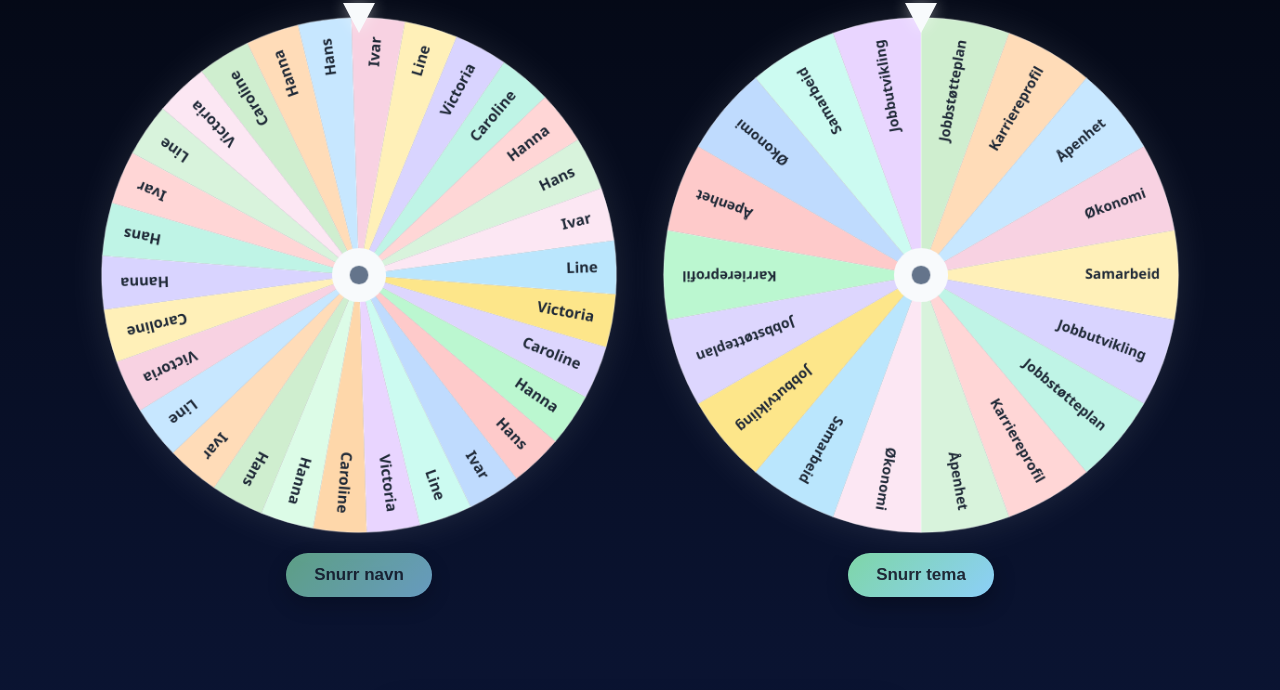
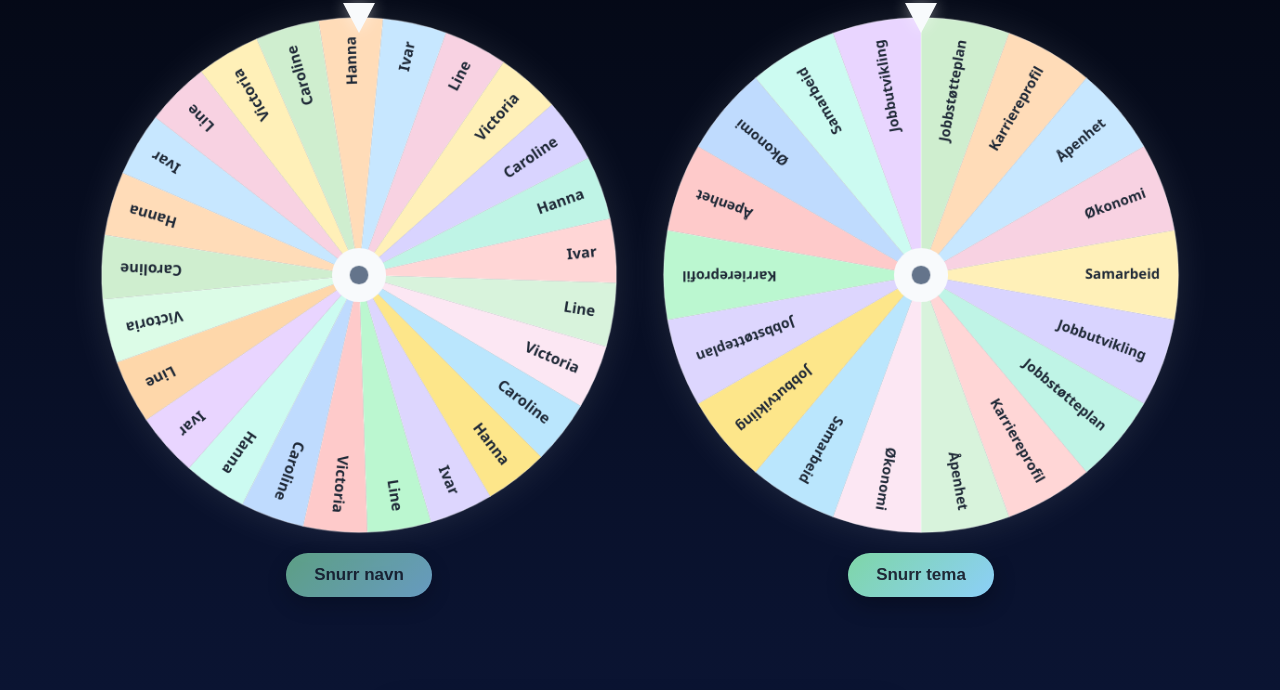
Before and after one commit to vicedw/IPS-med-kategorier, a plain HTML site: page index.html in a window 1280 px wide. Both pictures are taken after a click on the button "Snurr navn". Shown: the part 73-763 px from the top of the page. Drawn offline with Linux system fonts and the light colour scheme.

Commit message:
Update index.html

```diff
--- a/index.html
+++ b/index.html
@@ -621,6 +621,13 @@ function createWheel(config) {
     return originalItems;
   }
 
+  function getDisplayItems() {
+    if (typeof config.getDisplayItems === "function") {
+      return config.getDisplayItems();
+    }
+    return getItems();
+  }
+
   function drawEmptyWheel(text) {
     ctx.clearRect(0, 0, size, size);
     ctx.beginPath();
@@ -638,7 +645,7 @@ function createWheel(config) {
   }
 
   function drawWheel() {
-    const items = getItems();
+    const items = getDisplayItems();
 
     if (items.length === 0) {
       drawEmptyWheel(config.emptyWheelText || "Ingen valg");
@@ -703,9 +710,10 @@ function createWheel(config) {
   function spin() {
     if (spinning || isAnyWheelSpinning) return;
 
-    const items = getItems();
+    const items = getDisplayItems();
+    const selectableItems = getItems();
 
-    if (items.length === 0) {
+    if (selectableItems.length === 0) {
       messageEl.textContent = config.emptyMessage || "Ingen tilgjengelige valg";
       resultEl.textContent = "";
       drawWheel();
@@ -720,14 +728,29 @@ function createWheel(config) {
 
     drawWheel();
 
+    const selectableCounts = new Map();
+    selectableItems.forEach(item => {
+      const key = normalizeName(item);
+      selectableCounts.set(key, (selectableCounts.get(key) || 0) + 1);
+    });
+
     let availableIndexes = items
       .map((item, index) => ({ item, index }))
       .filter(entry => {
+        const key = normalizeName(entry.item);
+        const count = selectableCounts.get(key) || 0;
+
+        if (count <= 0) {
+          return false;
+        }
+
+        selectableCounts.set(key, count - 1);
+
         if (!config.preventSameConsecutive) {
           return true;
         }
 
-        const uniqueValues = [...new Set(items)];
+        const uniqueValues = [...new Set(selectableItems)];
 
         if (uniqueValues.length <= 1 || lastWinningValue === null) {
           return true;
@@ -738,7 +761,12 @@ function createWheel(config) {
       .map(entry => entry.index);
 
     if (availableIndexes.length === 0) {
-      availableIndexes = items.map((item, index) => index);
+      messageEl.textContent = config.emptyMessage || "Ingen tilgjengelige valg";
+      resultEl.textContent = "";
+      spinning = false;
+      btn.disabled = false;
+      drawWheel();
+      return;
     }
 
     const chosenIndex = availableIndexes[Math.floor(Math.random() * availableIndexes.length)];
@@ -818,7 +846,6 @@ const springColors = [
 const nameBase = [
   "Caroline",
   "Hanna",
-  "Hans",
   "Ivar",
   "Line",
   "Victoria"
@@ -877,8 +904,22 @@ function getAvailableNameItems() {
   const absentSet = getNameSet(absentNames);
 
   return repeatedNameItems.filter(name =>
+    normalizeName(name) !== "victoria" &&
     !completedSet.has(normalizeName(name)) &&
     !absentSet.has(normalizeName(name))
+  );
+}
+
+function getDisplayNameItems() {
+  const completedSet = getNameSet(completedNames);
+  const absentSet = getNameSet(absentNames);
+
+  return repeatedNameItems.filter(name =>
+    normalizeName(name) === "victoria" ||
+    (
+      !completedSet.has(normalizeName(name)) &&
+      !absentSet.has(normalizeName(name))
+    )
   );
 }
 
@@ -999,6 +1040,7 @@ nameWheelControl = createWheel({
   resultId: "nameResult",
   items: repeatedNameItems,
   getItems: getAvailableNameItems,
+  getDisplayItems: getDisplayNameItems,
   onWinner: addCompletedName,
   emptyWheelText: "Ingen navn igjen",
   emptyMessage: "Ingen navn er tilgjengelige",
```
